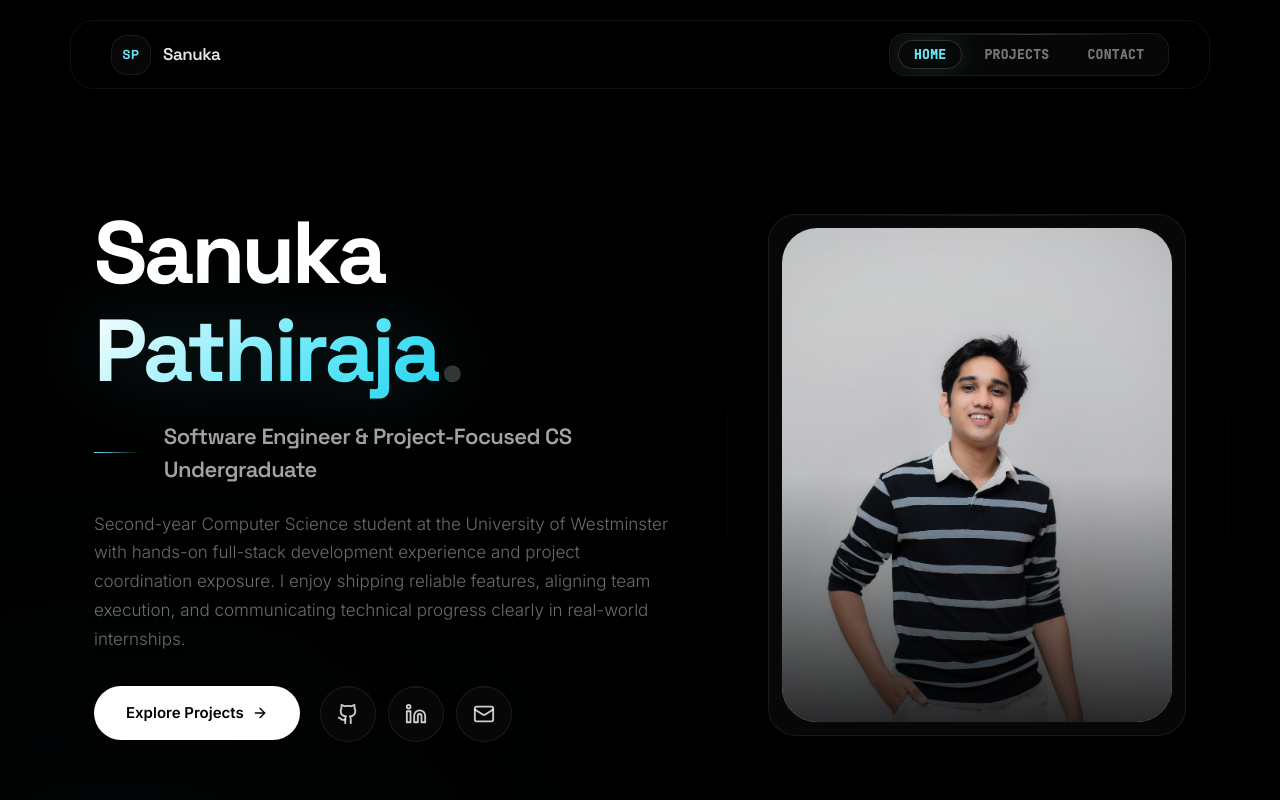
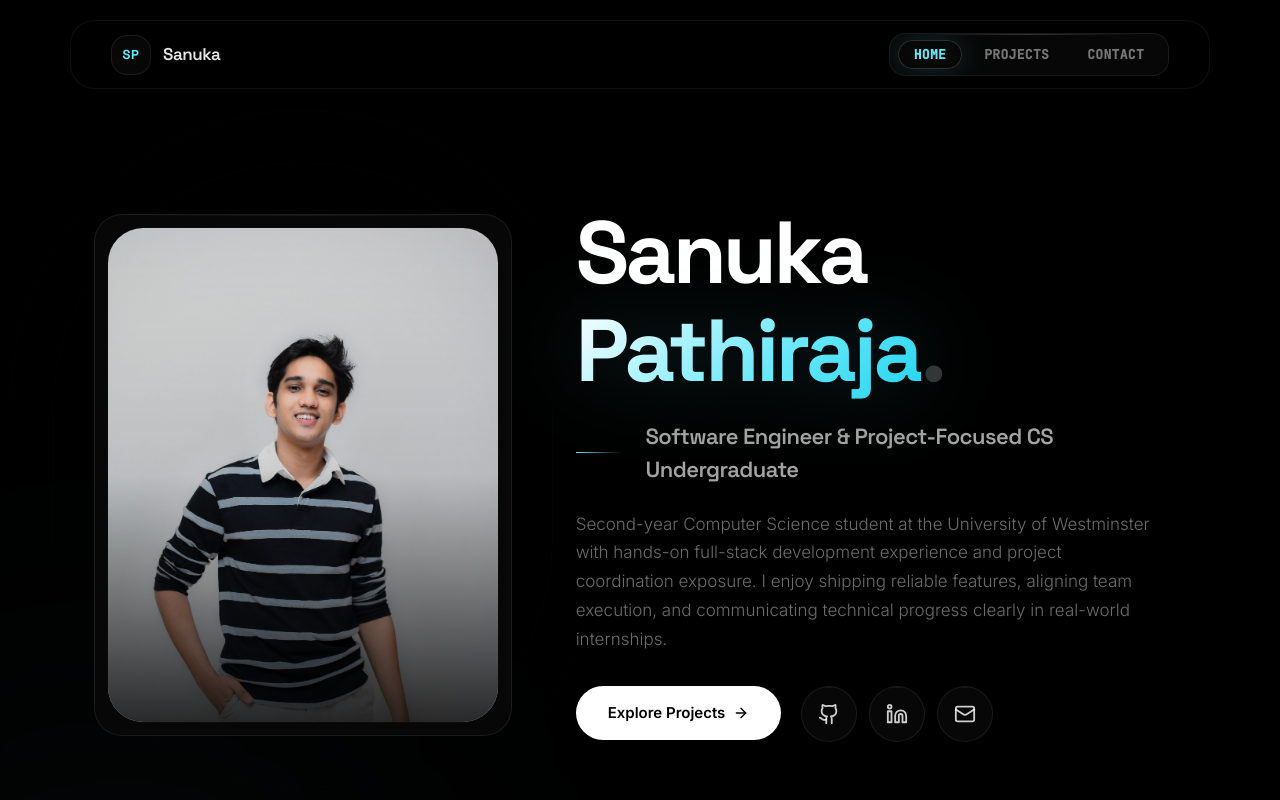
Before and after one commit to Sanuka-Pathiraja/portfolio, a React (Vite) app: page / in a window 1280 px wide. Shown: the top 800 px of the page. Built offline with nearby package versions, Linux system fonts and the light colour scheme.

Commit message:
Adjust home hero order for left image and right text

```diff
--- a/src/pages/Home.jsx
+++ b/src/pages/Home.jsx
@@ -68,7 +68,7 @@ export default function Home() {
         <div className="grid grid-cols-1 lg:grid-cols-12 items-center gap-10 lg:gap-16">
 
           {/* ── LEFT: Cinematic Typography & Narrative ── */}
-          <div className="w-full relative lg:col-span-7 order-2 lg:order-1">
+          <div className="w-full relative lg:col-span-7 order-2 lg:order-2">
 
             <motion.h1 variants={fade} custom={1} className="font-display text-[clamp(2.25rem,11vw,5.5rem)] font-bold text-white leading-[1.02] tracking-[-0.04em] mb-3 sm:mb-4 drop-shadow-2xl text-center lg:text-left">
               Sanuka <br />
@@ -110,7 +110,7 @@ export default function Home() {
           </div>
 
           {/* ── RIGHT: Architectural Image Capsule ── */}
-          <motion.div variants={fade} custom={2} className="w-full max-w-[320px] sm:max-w-[360px] lg:max-w-none lg:col-span-5 lg:w-full mx-auto lg:mx-0 order-1 lg:order-2 relative">
+          <motion.div variants={fade} custom={2} className="w-full max-w-[320px] sm:max-w-[360px] lg:max-w-none lg:col-span-5 lg:w-full mx-auto lg:mx-0 order-1 lg:order-1 relative">
 
             {/* Outline Rings for Depth */}
             <div className="absolute inset-[-10%] rounded-full border border-white/[0.02] animate-pulse"></div>
```
